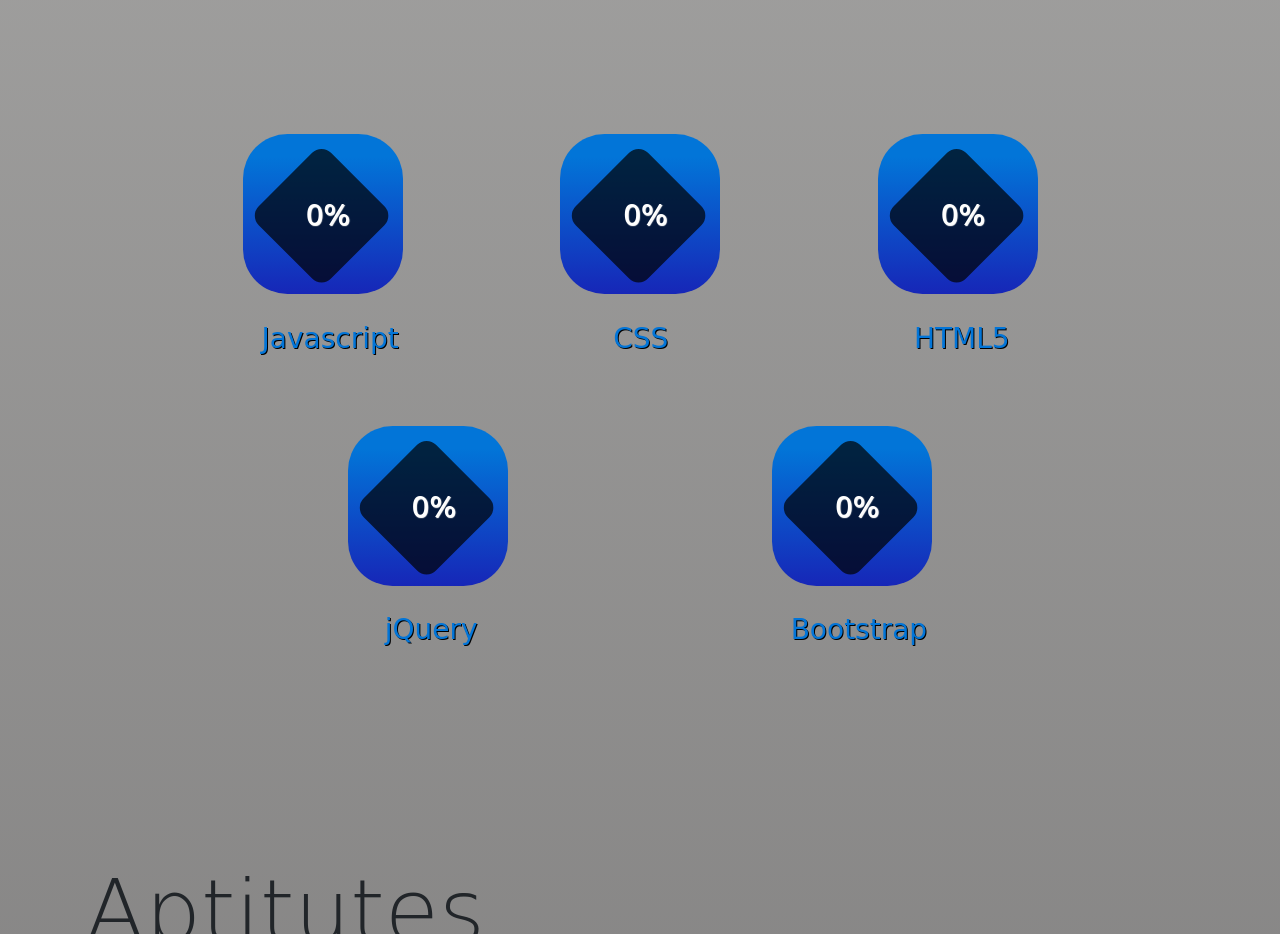
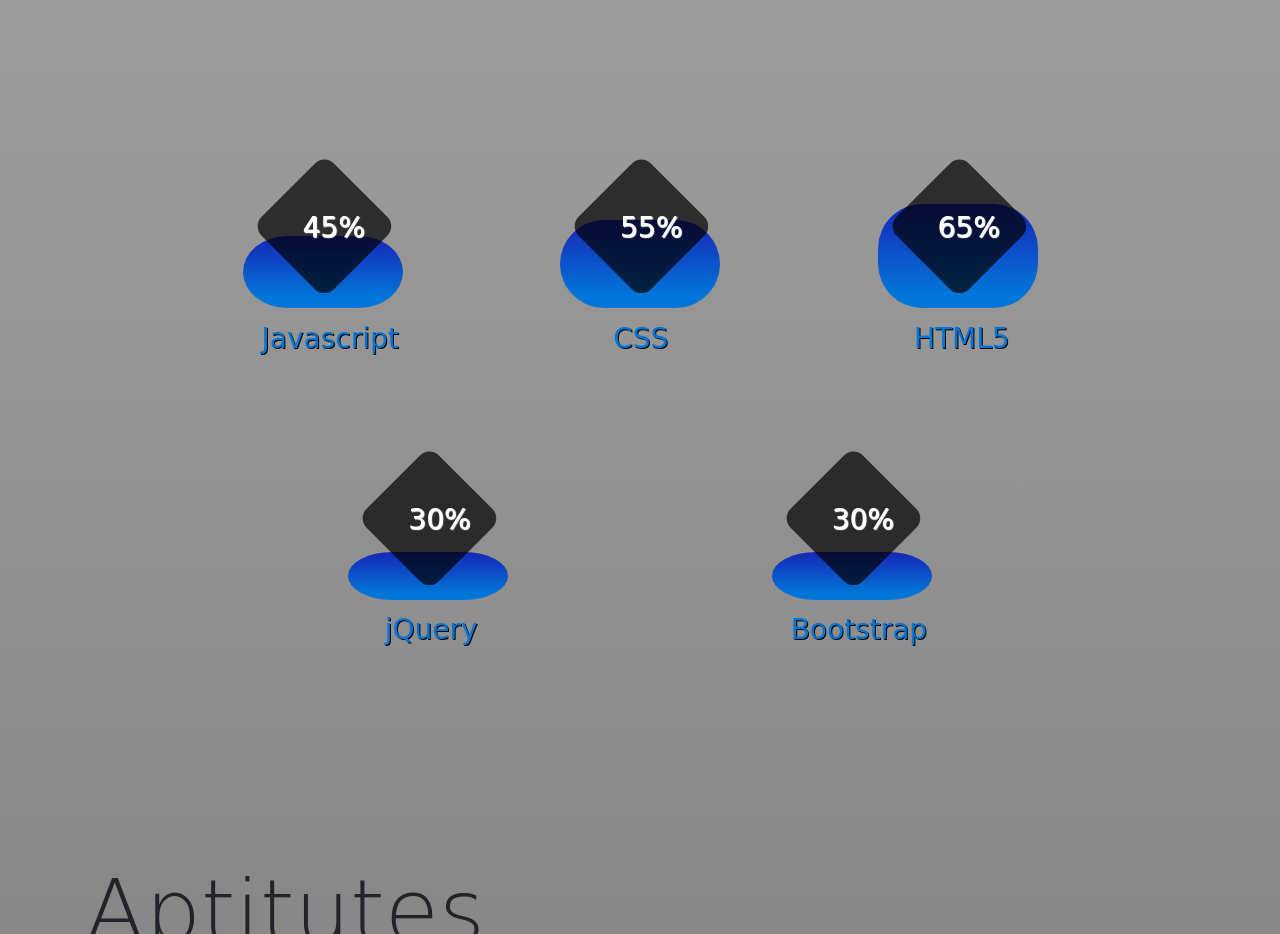
Before and after one commit to Alejo1417/AlejoCoronel, a plain HTML site: page SASS/indexSASS.html in a window 1280 px wide. Shown: the part 1660-2594 px from the top of the page. Drawn offline with nearby package versions, Linux system fonts and the light colour scheme; a web font is replaced by a local one.

Commit message:
Final de SVGs Skills sin animar

```diff
--- a/SASS/indexSASS.html
+++ b/SASS/indexSASS.html
@@ -6,6 +6,8 @@
     <link rel="stylesheet" href="style/main.css">
     <!-- Bootstrap / jQuery / ScrollReveal -->
     <script src="https://code.jquery.com/jquery-3.5.1.js" integrity="sha256-QWo7LDvxbWT2tbbQ97B53yJnYU3WhH/C8ycbRAkjPDc=" crossorigin="anonymous"></script>    <link rel="stylesheet" href="https://maxcdn.bootstrapcdn.com/bootstrap/4.5.2/css/bootstrap.min.css">
+    <script src="script/shadow.js"></script> <!--jQuery Plugin-->
+    <script src="https://code.jquery.com/color/jquery.color.svg-names-2.2.0.min.js" integrity="sha256-eX9I1Sf6zJj5x4sEDQl362cLpbr5wXdwg+41yuUT4nc=" crossorigin="anonymous"></script>
     <script src="https://cdn.jsdelivr.net/npm/popper.js@1.16.1/dist/umd/popper.min.js" integrity="sha384-9/reFTGAW83EW2RDu2S0VKaIzap3H66lZH81PoYlFhbGU+6BZp6G7niu735Sk7lN" crossorigin="anonymous"></script>
     <script src="https://stackpath.bootstrapcdn.com/bootstrap/4.5.2/js/bootstrap.min.js" integrity="sha384-B4gt1jrGC7Jh4AgTPSdUtOBvfO8shuf57BaghqFfPlYxofvL8/KUEfYiJOMMV+rV" crossorigin="anonymous"></script>
     <script src="https://unpkg.com/scrollreveal"></script>
@@ -65,19 +67,27 @@
     </section>
     <section id="skills" class="container"><!--Skills-->
       <div id="progressBox">
-        <div class="square">
+        <div class="square"> <!--Javascript-->
           <svg xmlns="http://www.w3.org/2000/svg" xmlns:xlink="http://www.w3.org/1999/xlink" class="canvasSVG" width="160" height="174" viewBox="0 0 360 374"  preserveAspectRatio="xMinYMin meet">
             <defs>
+              <filter id="shadow">
+                <feGaussianBlur in="SourceAlpha" stdDeviation="3" />
+                <feOffset dx="2" dy="4" />
+                <feMerge>
+                <feMergeNode />
+                <feMergeNode in="SourceGraphic" />
+                </feMerge>
+              </filter>
               <linearGradient id="blueGradient" gradientTransform="rotate(45)" x1="0%" y1="0%" x2="100%" y2="100%">
                 <stop offset="10%" style="stop-color:rgb(2,117,216);"/>
                 <stop offset="90%" style="stop-color:rgb(29, 13, 173);"/>
               </linearGradient>
               </defs>
-            <rect class="rect1" x="0" y="0" rx="100" ry="100"/>
+            <rect class="rect1" height="162px" x="0" y="0" rx="100" ry="100"/>
             <rect class="rect2" rx="30" ry="30" x="140" y="-110"/>
           </svg>
           <div class="number">
-            <h3>0<span>%</span></h3>
+            <h3>45<span>%</span></h3>
           </div>
           <h3 class="text">Javascript</h3>
         </div>
@@ -90,28 +100,29 @@
                 <stop offset="90%" style="stop-color:rgb(29, 13, 173);"/>
               </linearGradient>
               </defs>
-            <rect class="rect1" x="0" y="0" rx="100" ry="100"/>
+            <rect class="rect1"  height="198px" x="0" y="0" rx="100" ry="100"/>
             <rect class="rect2" rx="30" ry="30" x="140" y="-110"/>
           </svg>
           <div class="number">
-            <h3>0<span>%</span></h3>
+            <h3>55<span>%</span></h3>
           </div>
           <h3 class="text adjust1">CSS</h3>
         </div>
 
-        <div class="square">
+        <div class="square"> <!--HTML5-->
           <svg xmlns="http://www.w3.org/2000/svg" xmlns:xlink="http://www.w3.org/1999/xlink" class="canvasSVG" width="160" height="174" viewBox="0 0 360 374"  preserveAspectRatio="xMinYMin meet">
             <defs>
+
               <linearGradient id="blueGradient" gradientTransform="rotate(45)" x1="0%" y1="0%" x2="100%" y2="100%">
                 <stop offset="10%" style="stop-color:rgb(2,117,216);"/>
                 <stop offset="90%" style="stop-color:rgb(29, 13, 173);"/>
               </linearGradient>
               </defs>
-            <rect class="rect1" x="0" y="0" rx="100" ry="100"/>
+            <rect class="rect1" height="234px" x="0" y="0" rx="100" ry="100"/>
             <rect class="rect2" rx="30" ry="30" x="140" y="-110"/>
           </svg>
           <div class="number">
-            <h3>0<span>%</span></h3>
+            <h3>65<span>%</span></h3>
           </div>
           <h3 class="text adjust">HTML5</h3>
         </div>
@@ -126,11 +137,11 @@
                 <stop offset="90%" style="stop-color:rgb(29, 13, 173);"/>
               </linearGradient>
               </defs>
-            <rect class="rect1" x="0" y="0" rx="100" ry="100"/>
+            <rect class="rect1" height="108px" x="0" y="0" rx="100" ry="100"/>
             <rect class="rect2" rx="30" ry="30" x="140" y="-110"/>
           </svg>
           <div class="number">
-            <h3>0<span>%</span></h3>
+            <h3>30<span>%</span></h3>
           </div>
           <h3 class="text adjust">jQuery</h3>
         </div>
@@ -143,11 +154,11 @@
                 <stop offset="90%" style="stop-color:rgb(29, 13, 173);"/>
               </linearGradient>
               </defs>
-            <rect class="rect1" x="0" y="0" rx="100" ry="100"/>
+            <rect class="rect1" height="108px" x="0" y="0" rx="100" ry="100"/>
             <rect class="rect2" rx="30" ry="30" x="140" y="-110"/>
           </svg>
           <div class="number">
-            <h3>0<span>%</span></h3>
+            <h3>30<span>%</span></h3>
           </div>
           <h3 class="text">Bootstrap</h3>
         </div>
--- a/SASS/script/code.js
+++ b/SASS/script/code.js
@@ -1,13 +1,11 @@
-
-
 //-------Footer--------
-$(document).ready(function(){
+function btnContact(){
     $(".contact").hover(function(){
         $(this).addClass('shadow');
     }, function(){
         $(this).removeClass('shadow')
     });
-});
+};
 //----Scroll Button
 function btnScroll(){
    $(window).scroll(function(){
@@ -24,3 +22,4 @@ function btnScroll(){
    });
 }
 btnScroll();
+btnContact();
--- a/SASS/style/sass/_skills.scss
+++ b/SASS/style/sass/_skills.scss
@@ -1,7 +1,10 @@
 @import '_variables';
 
+#skills {
 
-#skills {
+    .square {
+        border-radius: 20px;
+    }
 
     #progressBox {
         display: flex;
@@ -36,17 +39,17 @@
     }
     .number {
         position: relative;
-        top: -109px;
-        left: 63px;
+        top: -97px;
+        left: 60px;
         color: white;
         text-shadow: 1px 1px 1px white, 1px 1px 1px silver;
     }
 
 }
 .canvasSVG {
+    transform: rotate(180deg);
     .rect1 {
         width: 360px;
-        height:360px;
         fill: url(#blueGradient);
     }
     .rect2 {
```
Also changed, not shown: SASS/style/main.css, 1 other file.
